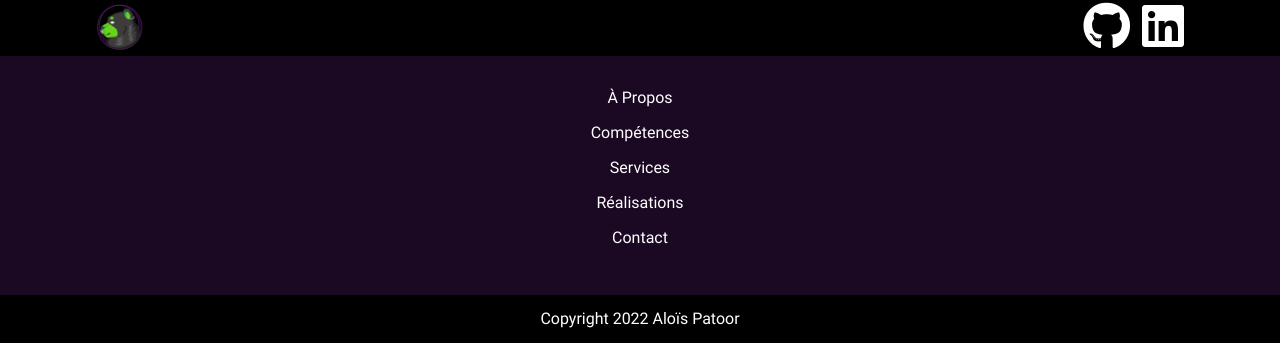
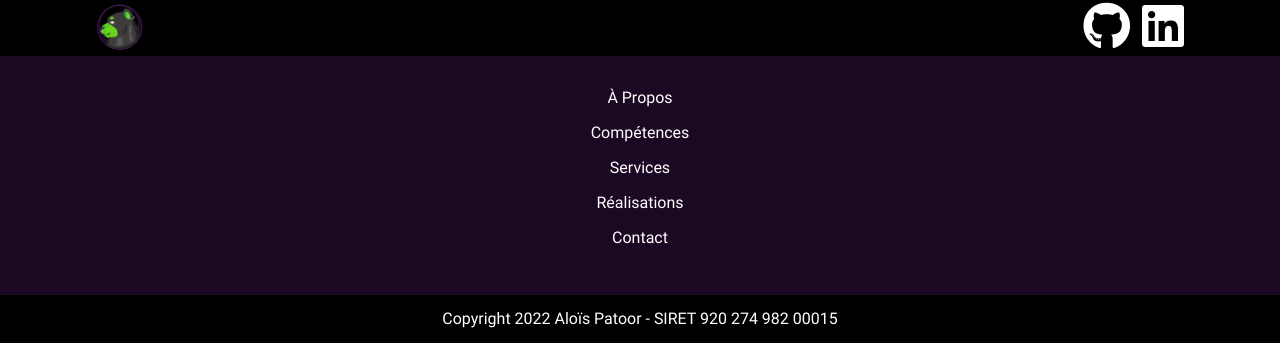
Before and after one commit to aloispatoor/alois-portfolio, a PHP site: page / in a window 1280 px wide. Shown: the part 4164-4507 px from the top of the page. Run offline with PHP 8.4, Linux system fonts and the light colour scheme.

Commit message:
small add

```diff
--- a/index.php
+++ b/index.php
@@ -257,7 +257,7 @@
                 </ul>
             </section>
             <section id="bottomFooter">
-            <p>Copyright 2022 Aloïs Patoor</p>
+                <p>Copyright 2022 Aloïs Patoor - SIRET 920 274 982 00015</p>
             </section>
         </footer>
         <script src="assets/js/menuburger.js"></script>
```
Lines whose indentation alone changed are shown as unchanged.
